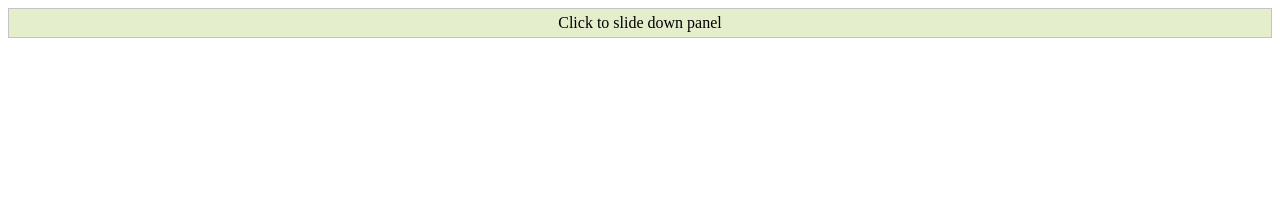
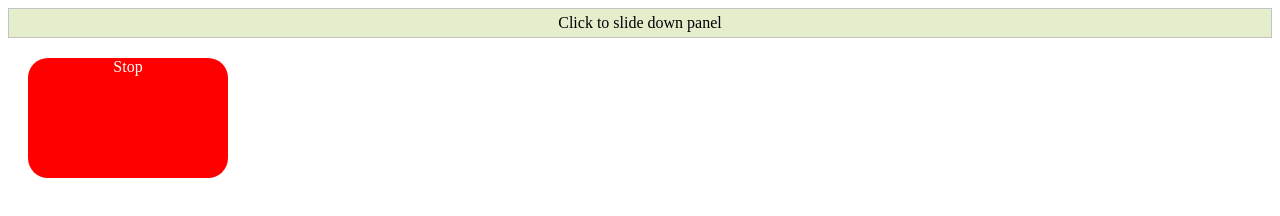
Before and after one commit to Mshankc/web-dev, a plain HTML site: page js-learning.html in a window 1280 px wide. Drawn offline with nearby package versions, Linux system fonts and the light colour scheme.

Commit message:
added button

```diff
--- a/js-learning.html
+++ b/js-learning.html
@@ -5,11 +5,17 @@
 <script>
 $(document).ready(function(){
   $("#flip").click(function(){
-    $("#panel").slideToggle("slow");
+    $("#panel").slideToggle(5000);
   });
+  $("#stop").click(function(){
+    $("#panel").stop();
+  })
 });
 </script>
 <style>
+
+
+
 #panel, #flip {
   padding: 5px;
   text-align: center;
@@ -21,12 +27,26 @@ $(document).ready(function(){
   padding: 50px;
   display: none;
 }
+
+#stop{
+  background-color: red;
+  text-align: center;
+  color: white;
+  width: 200px;
+  height: 120px;
+  margin: 20px;
+  border-radius: 20px;
+  border-color: transparent;
+  border-width: 0px;
+  border-style:none;
+}
 </style>
 </head>
 <body>
 
 <div id="flip">Click to slide down panel</div>
 <div id="panel">Hello world!</div>
+<div id="stop">Stop</div>
 
 </body>
 </html>
```
